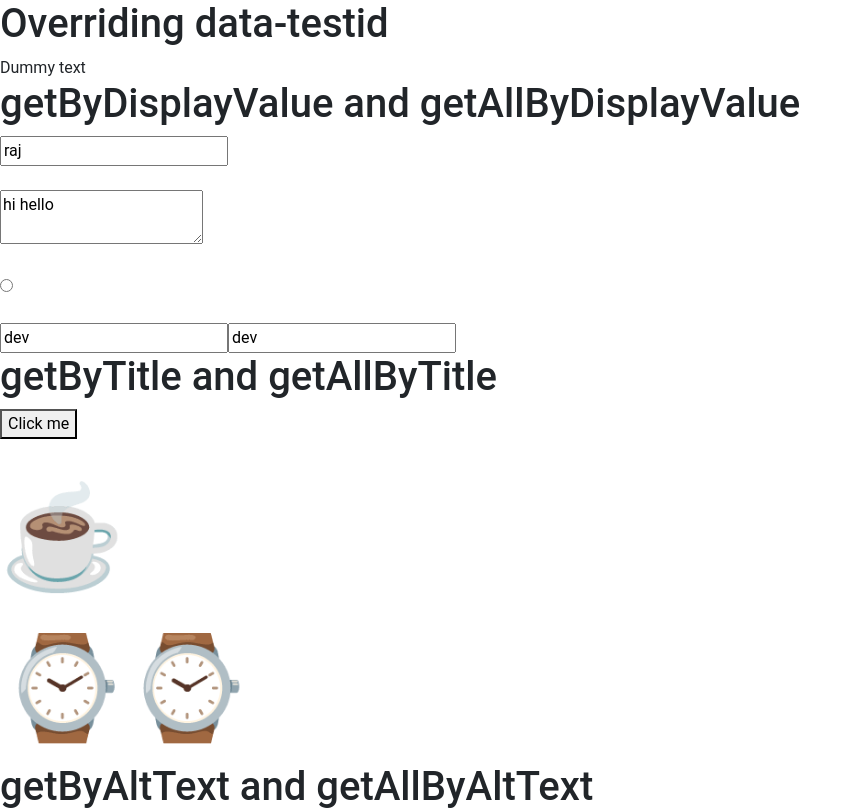
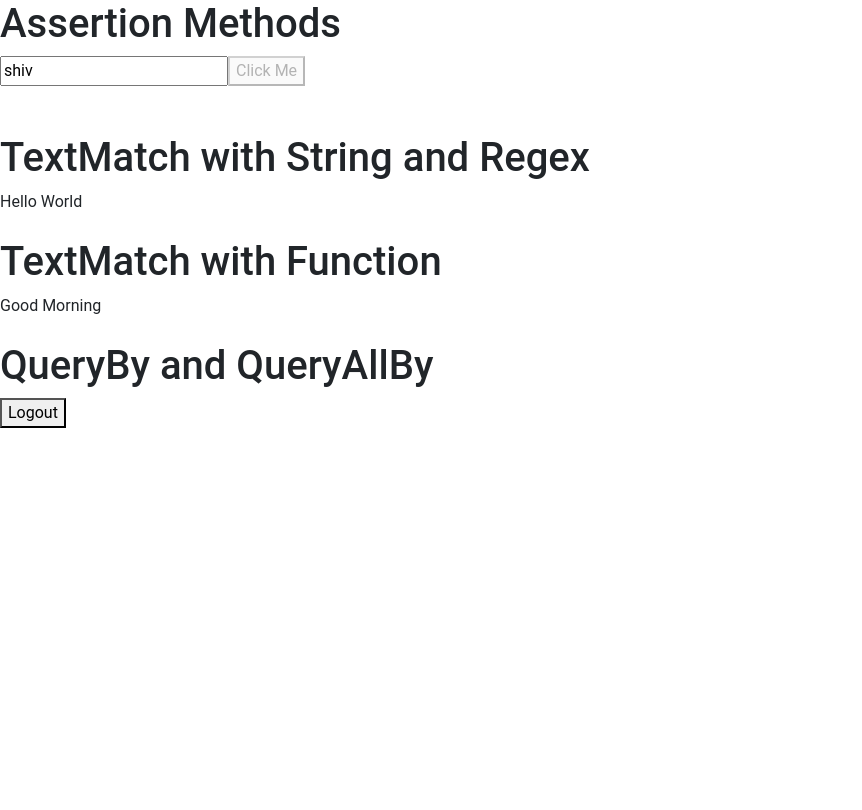
Before and after one commit to Darshikchovatiya/Test_cases_demo, a React (Vite) app: page / in a window 1280 px wide. Shown: the top 810 px of the page, without its empty margins (0-862 px from the left). Built offline with nearby package versions, Linux system fonts and the light colour scheme.

Commit message:
QueryBy and QueryAllBy

```diff
--- a/src/App.jsx
+++ b/src/App.jsx
@@ -17,6 +17,8 @@ function App() {
   const handleData = () => {
     setData2("Hello");
   };
+
+  let login = true;
 
   return (
     <>
@@ -139,7 +141,7 @@ function App() {
       </div> */}
 
 
-      <div className="App">
+      {/* <div className="App">
         <h1>Overriding data-testid</h1>
         <div id="testdiv">Dummy text</div>
       </div>
@@ -178,7 +180,39 @@ function App() {
         <br />
         <img src="https://images.pexels.com/photos/3225517/pexels-photo-3225517.jpeg?auto=compress&cs=tinysrgb&w=1260&h=750&dpr=1" alt="nature" />
         <img src="https://images.pexels.com/photos/3225517/pexels-photo-3225517.jpeg?auto=compress&cs=tinysrgb&w=1260&h=750&dpr=1" alt="nature" />
-      </div>
+      </div> */}
+
+
+        <div className="App">
+          <h1>Assertion Methods</h1>
+          <input type="text" defaultValue='shiv' name="userName" className="test-style dummy" id="user-name" data-test="test" />
+          <button className="btn2" disabled name="btn-id">Click Me</button>
+        </div>
+        <br />
+        <br />
+
+
+        <div className="App">
+          <h1>TextMatch with String and Regex</h1>
+          <div>Hello World</div>
+        </div>
+        <br />
+
+
+        <div className="App">
+          <h1>TextMatch with Function</h1>
+          <div>Good Morning</div>
+          {/* <div>hi Morning</div> */}
+        </div>
+        <br />
+
+        <div className="App">
+          <h1>QueryBy and QueryAllBy</h1>
+          {
+            login ? <button>Logout</button> : <button>Login</button>
+          }
+        </div>
+
 
       {/* <Header />
             <Routes>
```
Also changed, not shown: 1 other file (tests, documents, lock files or other folders).
